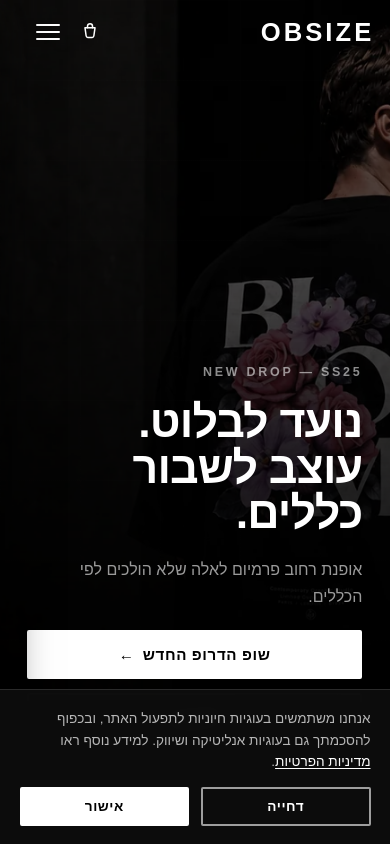
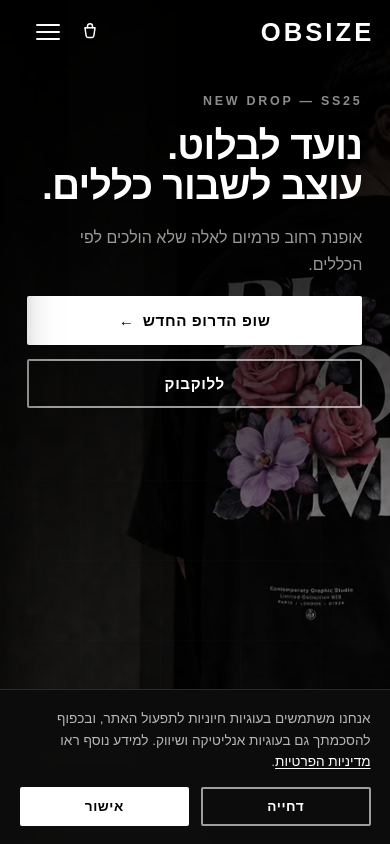
Before and after one commit to liorvaknin1/oversized--web, a plain HTML site: page index.html in a window 390 px wide. Shown: the top 844 px of the page. Drawn offline with Linux system fonts and the light colour scheme.

Commit message:
Top-anchor mobile hero text so CTAs clear the cookie banner
On phones the cookie-consent banner is fixed along the bottom on first
load and was clipping the bottom-aligned hero CTAs. Anchor the hero text
to the top instead:

- align-items:flex-start with the text block pinned below the navbar, so
  the CTAs sit in the upper-middle, ~200px above the banner.
- Flip the scrim to darken the TOP (where the text now lives) and leave
  the BLOOM print clearer in the lower half, so the text no longer sits
  over the print.
- Slightly smaller headline and hidden scroll cue on mobile to keep the
  block compact. Verified at 375px with the banner showing.

Co-Authored-By: Claude Opus 4.8 <noreply@anthropic.com>

```diff
--- a/styles.css
+++ b/styles.css
@@ -2578,32 +2578,34 @@ html { scroll-behavior: smooth; }
       .lookbook-grid { grid-template-columns: 1fr 1fr; }
     }
     @media (max-width: 640px) {
-      /* Phone: the landscape crops hard. Keep the model framed on the right,
-         darken the photo, and drop the text to the bottom so it never sits
-         on top of the model. */
+      /* Phone: the landscape crops hard and a fixed cookie banner sits along
+         the bottom on first load. Anchor the text to the TOP (over the dark
+         wall + the model's head) so the CTAs stay well above the banner, and
+         keep the BLOOM print visible below the text. */
       #hero {
-        align-items: flex-end;
+        align-items: flex-start;
         justify-content: stretch;
         min-height: 100svh;
-        padding: calc(var(--nav-h) + 24px) 7vw 52px;
+        padding: calc(var(--nav-h) + 30px) 7vw 40px;
       }
       #hero .hero-img img { object-position: 70% center; }
-      /* No empty wall survives the crop on a phone, so the text unavoidably
-         overlaps the model — darken the whole frame strongly (heavier toward
-         the bottom where the text lives) so every line stays legible. */
+      /* Darken the TOP where the text now lives; let the print stay clearer
+         in the lower half. */
       #hero .hero-scrim {
         background:
           linear-gradient(
-            to top,
-            rgba(0,0,0,0.96) 0%,
-            rgba(0,0,0,0.9) 28%,
-            rgba(0,0,0,0.74) 52%,
-            rgba(0,0,0,0.55) 78%,
-            rgba(0,0,0,0.4) 100%
+            to bottom,
+            rgba(0,0,0,0.94) 0%,
+            rgba(0,0,0,0.85) 26%,
+            rgba(0,0,0,0.6) 46%,
+            rgba(0,0,0,0.25) 68%,
+            rgba(0,0,0,0) 90%
           ),
-          linear-gradient(rgba(0,0,0,0.22), rgba(0,0,0,0.22));
+          linear-gradient(rgba(0,0,0,0.16), rgba(0,0,0,0.16));
       }
-      #hero .hero-content { max-width: 100%; width: 100%; gap: 20px; }
+      #hero .hero-content { max-width: 100%; width: 100%; gap: 18px; }
+      #hero .hero-title { font-size: clamp(2.4rem, 10vw, 3rem); }
+      #hero .hero-scroll { display: none; }
     }
     @media (max-width: 480px) {
       #hero .hero-btns { flex-direction: column; width: 100%; align-items: stretch; }
```
